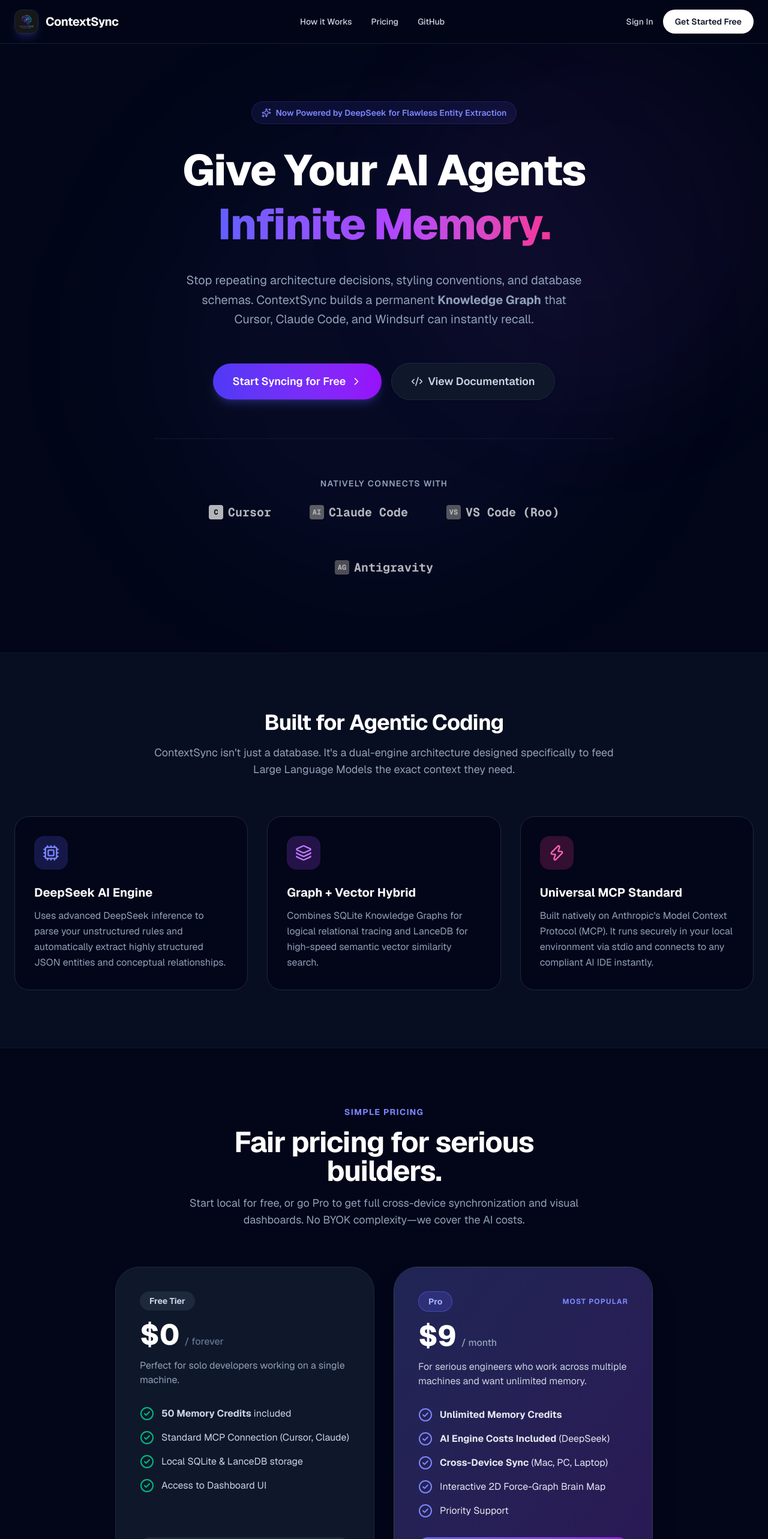
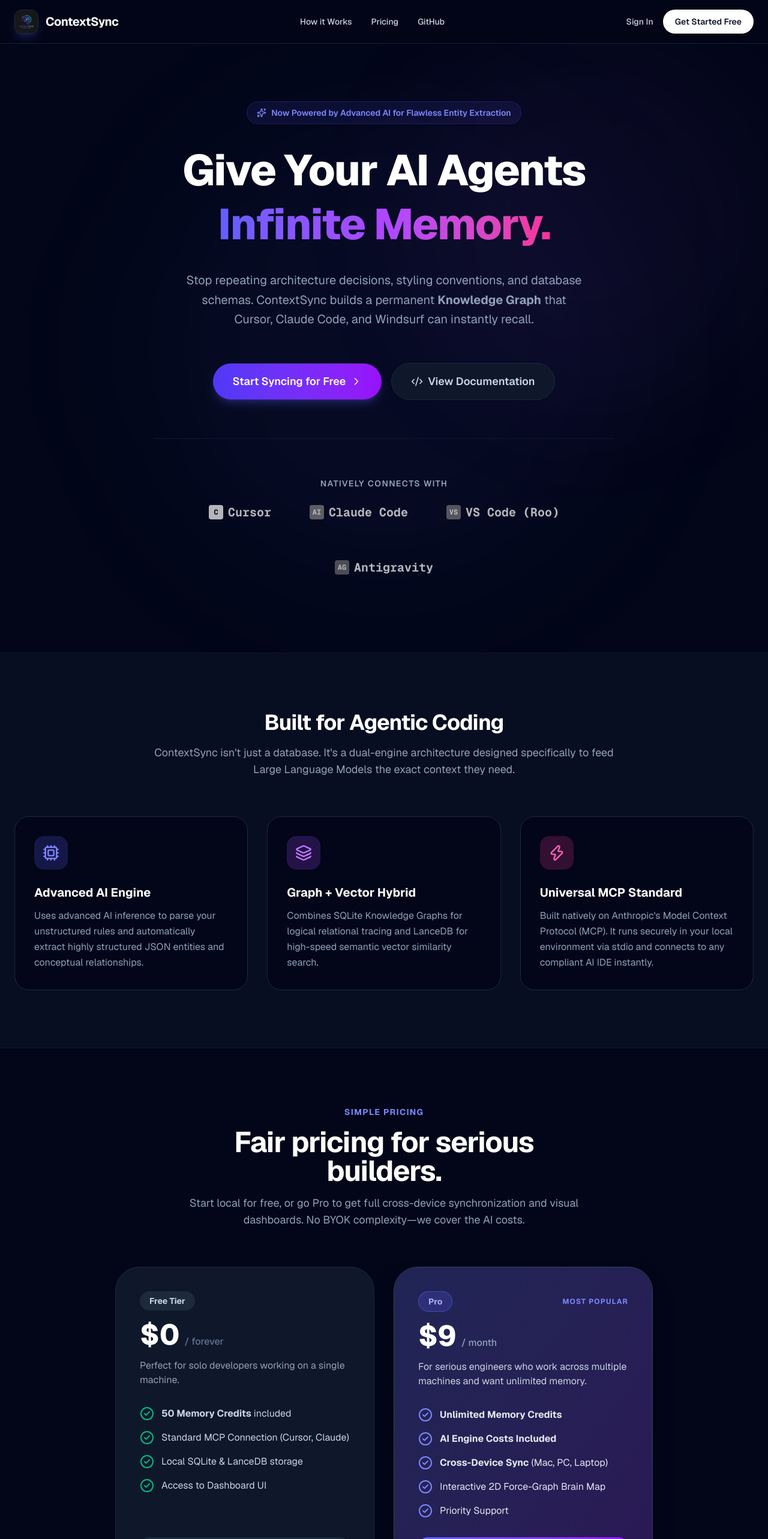
Before and after one commit to karanarora-aideveloper/contextsync, a Next.js app in the folder web/: page / in a window 1280 px wide. Shown: the top 2566 px of the page at 60% size. Built offline with nearby package versions, Linux system fonts and the light colour scheme.

Commit message:
feat(ui): white-label AI engine mentions on homepage

```diff
--- a/web/app/page.tsx
+++ b/web/app/page.tsx
@@ -54,7 +54,7 @@
         <div className="max-w-5xl mx-auto text-center relative z-10 space-y-8">
           <div className="inline-flex items-center gap-2 px-4 py-2 rounded-full bg-indigo-50 dark:bg-indigo-500/10 border border-indigo-200 dark:border-indigo-500/20 text-indigo-600 dark:text-indigo-400 text-sm font-semibold shadow-sm mx-auto">
             <Sparkles className="h-4 w-4" />
-            <span>Now Powered by DeepSeek for Flawless Entity Extraction</span>
+            <span>Now Powered by Advanced AI for Flawless Entity Extraction</span>
           </div>
 
           <h1 className="text-5xl md:text-7xl font-extrabold tracking-tight text-slate-900 dark:text-white leading-tight">
@@ -121,9 +121,9 @@
               <div className="h-14 w-14 rounded-2xl bg-indigo-100 dark:bg-indigo-500/20 text-indigo-600 dark:text-indigo-400 flex items-center justify-center mb-6 group-hover:scale-110 transition-transform">
                 <Cpu className="h-7 w-7" />
               </div>
-              <h4 className="text-xl font-bold text-slate-900 dark:text-white mb-3">DeepSeek AI Engine</h4>
+              <h4 className="text-xl font-bold text-slate-900 dark:text-white mb-3">Advanced AI Engine</h4>
               <p className="text-slate-600 dark:text-slate-400 leading-relaxed">
-                Uses advanced DeepSeek inference to parse your unstructured rules and automatically extract highly structured JSON entities and conceptual relationships.
+                Uses advanced AI inference to parse your unstructured rules and automatically extract highly structured JSON entities and conceptual relationships.
               </p>
             </div>
 
@@ -211,7 +211,7 @@
               <div className="relative z-10 flex-1 space-y-6">
                 <ul className="space-y-4 text-slate-200">
                   <li className="flex items-start gap-3"><CheckCircle2 className="h-6 w-6 text-indigo-400 shrink-0" /> <span><strong>Unlimited Memory Credits</strong></span></li>
-                  <li className="flex items-start gap-3"><CheckCircle2 className="h-6 w-6 text-indigo-400 shrink-0" /> <span><strong>AI Engine Costs Included</strong> (DeepSeek)</span></li>
+                  <li className="flex items-start gap-3"><CheckCircle2 className="h-6 w-6 text-indigo-400 shrink-0" /> <span><strong>AI Engine Costs Included</strong></span></li>
                   <li className="flex items-start gap-3"><CheckCircle2 className="h-6 w-6 text-indigo-400 shrink-0" /> <span><strong>Cross-Device Sync</strong> (Mac, PC, Laptop)</span></li>
                   <li className="flex items-start gap-3"><CheckCircle2 className="h-6 w-6 text-indigo-400 shrink-0" /> <span>Interactive 2D Force-Graph Brain Map</span></li>
                   <li className="flex items-start gap-3"><CheckCircle2 className="h-6 w-6 text-indigo-400 shrink-0" /> <span>Priority Support</span></li>
```
